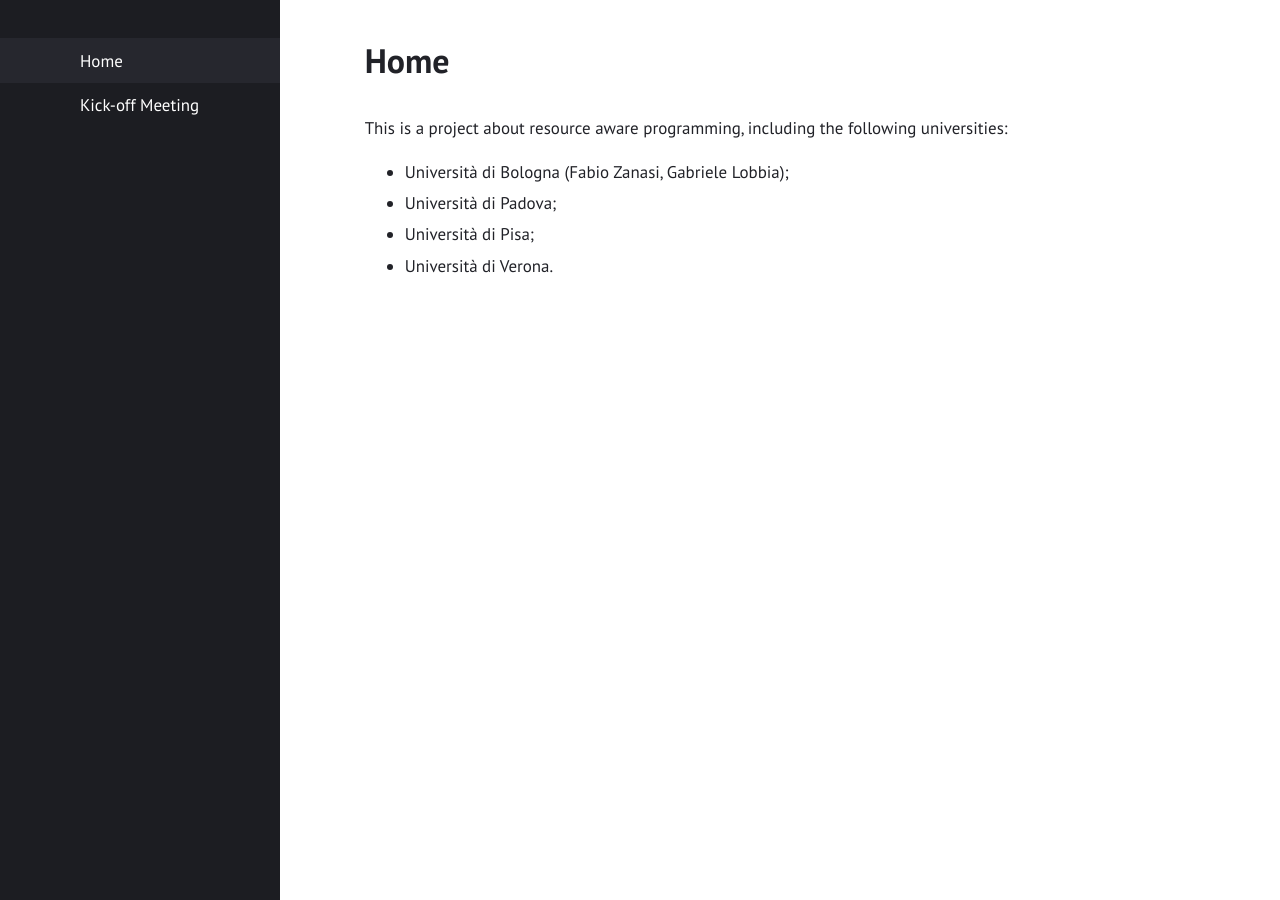
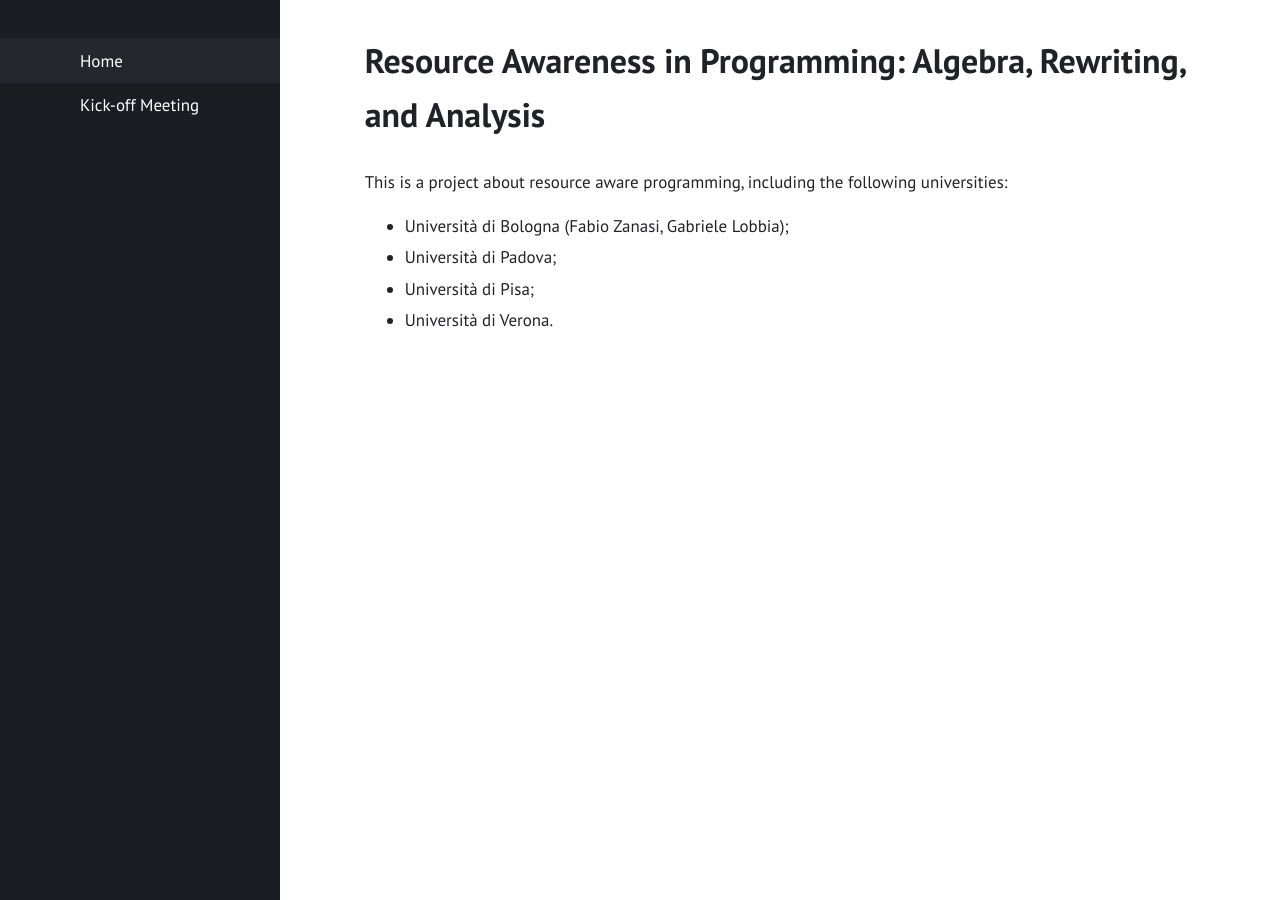
Before and after one commit to globbia/RAP-prin-pnrr, a Jekyll site: the page built from index.md, in a window 1280 px wide. Built offline with Jekyll 4.4.1, drawn with Linux system fonts in a browser that asks for light colours; Markdown is read by kramdown in place of the engine named in the settings.

Commit message:
Update index.md

```diff
--- a/index.md
+++ b/index.md
@@ -1,7 +1,7 @@
 ---
 layout: page
 tags: [formatting]
-title: "Home"
+title: "Resource Awareness in Programming: Algebra, Rewriting, and Analysis"
 ---
 
 This is a project about resource aware programming, including the following universities:
```
